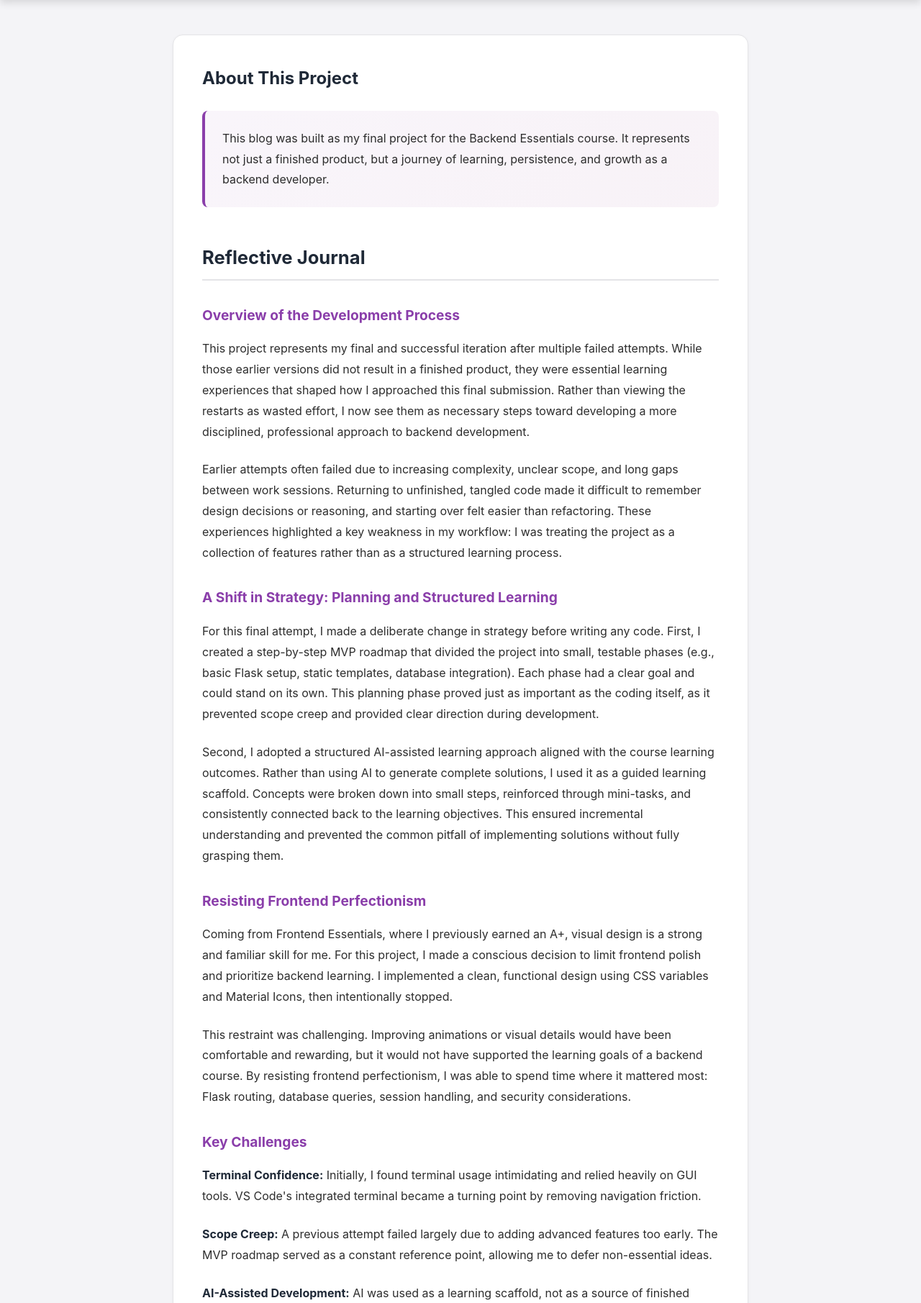
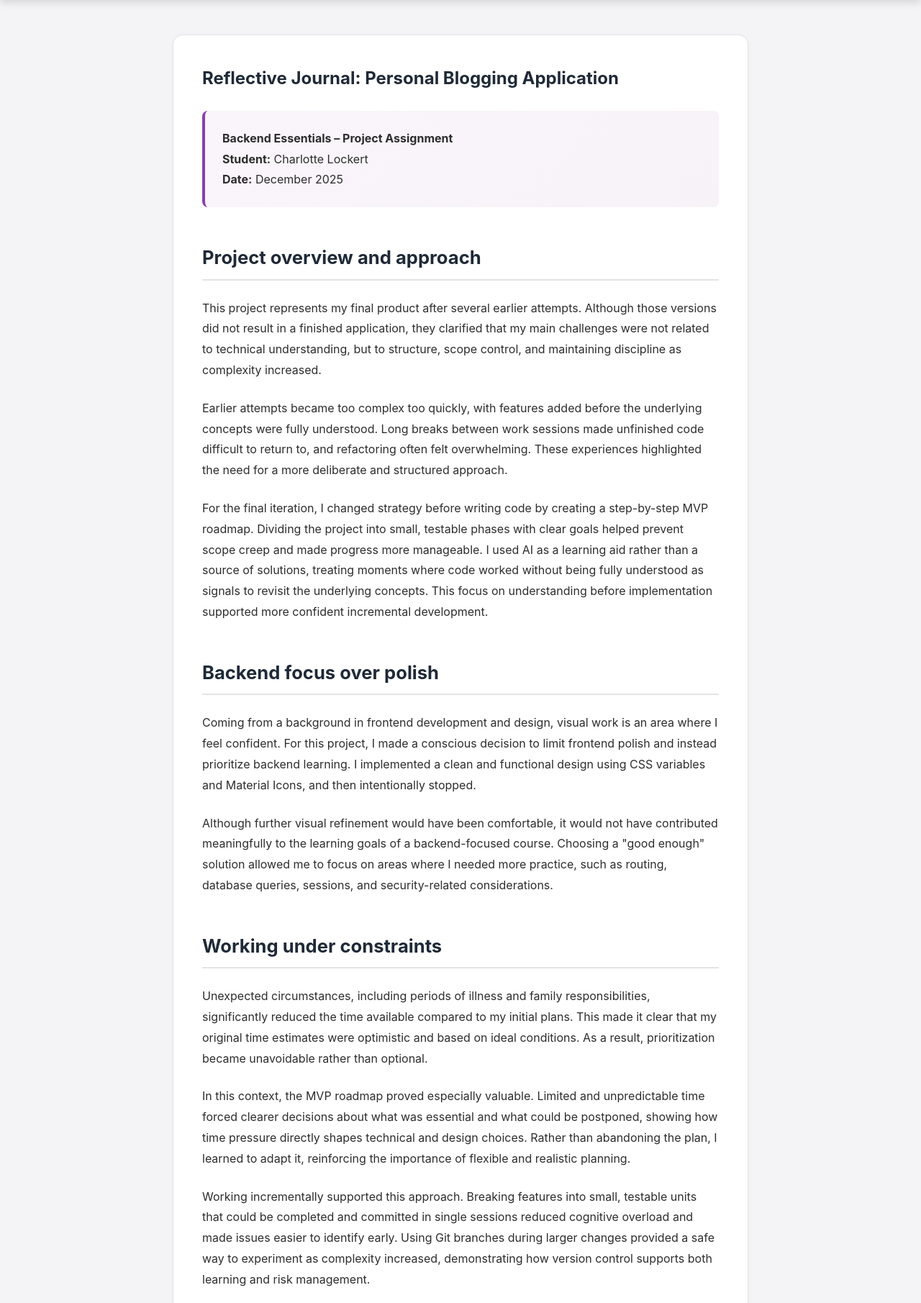
Before and after one commit to Clockert/personal-blog, a Flask app: page /about in a window 1280 px wide. Shown: the part 128-1939 px from the top of the page at 72% size. Run offline with Flask 3, Linux system fonts and the light colour scheme.

Commit message:
Revise about page with detailed project reflection

```diff
--- a/templates/about.html
+++ b/templates/about.html
@@ -2,115 +2,212 @@
 block content %}
 <div class="about-container">
   <article class="about-content">
-    <h2>About This Project</h2>
+    <h2>Reflective Journal: Personal Blogging Application</h2>
 
     <div class="about-intro">
       <p>
-        This blog was built as my final project for the Backend Essentials
-        course. It represents not just a finished product, but a journey of
-        learning, persistence, and growth as a backend developer.
+        <strong>Backend Essentials – Project Assignment</strong><br />
+        <strong>Student:</strong> Charlotte Lockert<br />
+        <strong>Date:</strong> December 2025
       </p>
     </div>
 
     <section class="journal-section">
-      <h3>Reflective Journal</h3>
+      <h3>Project overview and approach</h3>
 
       <div class="journal-content">
-        <h4>Overview of the Development Process</h4>
         <p>
-          This project represents my final and successful iteration after
-          multiple failed attempts. While those earlier versions did not result
-          in a finished product, they were essential learning experiences that
-          shaped how I approached this final submission. Rather than viewing the
-          restarts as wasted effort, I now see them as necessary steps toward
-          developing a more disciplined, professional approach to backend
-          development.
+          This project represents my final product after several earlier
+          attempts. Although those versions did not result in a finished
+          application, they clarified that my main challenges were not related
+          to technical understanding, but to structure, scope control, and
+          maintaining discipline as complexity increased.
         </p>
 
         <p>
-          Earlier attempts often failed due to increasing complexity, unclear
-          scope, and long gaps between work sessions. Returning to unfinished,
-          tangled code made it difficult to remember design decisions or
-          reasoning, and starting over felt easier than refactoring. These
-          experiences highlighted a key weakness in my workflow: I was treating
-          the project as a collection of features rather than as a structured
-          learning process.
-        </p>
-
-        <h4>A Shift in Strategy: Planning and Structured Learning</h4>
-        <p>
-          For this final attempt, I made a deliberate change in strategy before
-          writing any code. First, I created a step-by-step MVP roadmap that
-          divided the project into small, testable phases (e.g., basic Flask
-          setup, static templates, database integration). Each phase had a clear
-          goal and could stand on its own. This planning phase proved just as
-          important as the coding itself, as it prevented scope creep and
-          provided clear direction during development.
+          Earlier attempts became too complex too quickly, with features added
+          before the underlying concepts were fully understood. Long breaks
+          between work sessions made unfinished code difficult to return to, and
+          refactoring often felt overwhelming. These experiences highlighted the
+          need for a more deliberate and structured approach.
         </p>
 
         <p>
-          Second, I adopted a structured AI-assisted learning approach aligned
-          with the course learning outcomes. Rather than using AI to generate
-          complete solutions, I used it as a guided learning scaffold. Concepts
-          were broken down into small steps, reinforced through mini-tasks, and
-          consistently connected back to the learning objectives. This ensured
-          incremental understanding and prevented the common pitfall of
-          implementing solutions without fully grasping them.
+          For the final iteration, I changed strategy before writing code by
+          creating a step-by-step MVP roadmap. Dividing the project into small,
+          testable phases with clear goals helped prevent scope creep and made
+          progress more manageable. I used AI as a learning aid rather than a
+          source of solutions, treating moments where code worked without being
+          fully understood as signals to revisit the underlying concepts. This
+          focus on understanding before implementation supported more confident
+          incremental development.
         </p>
+      </div>
+    </section>
 
-        <h4>Resisting Frontend Perfectionism</h4>
+    <section class="journal-section">
+      <h3>Backend focus over polish</h3>
+
+      <div class="journal-content">
         <p>
-          Coming from Frontend Essentials, where I previously earned an A+,
-          visual design is a strong and familiar skill for me. For this project,
-          I made a conscious decision to limit frontend polish and prioritize
-          backend learning. I implemented a clean, functional design using CSS
-          variables and Material Icons, then intentionally stopped.
+          Coming from a background in frontend development and design, visual
+          work is an area where I feel confident. For this project, I made a
+          conscious decision to limit frontend polish and instead prioritize
+          backend learning. I implemented a clean and functional design using
+          CSS variables and Material Icons, and then intentionally stopped.
         </p>
 
         <p>
-          This restraint was challenging. Improving animations or visual details
-          would have been comfortable and rewarding, but it would not have
-          supported the learning goals of a backend course. By resisting
-          frontend perfectionism, I was able to spend time where it mattered
-          most: Flask routing, database queries, session handling, and security
-          considerations.
+          Although further visual refinement would have been comfortable, it
+          would not have contributed meaningfully to the learning goals of a
+          backend-focused course. Choosing a "good enough" solution allowed me
+          to focus on areas where I needed more practice, such as routing,
+          database queries, sessions, and security-related considerations.
         </p>
+      </div>
+    </section>
 
-        <h4>Key Challenges</h4>
+    <section class="journal-section">
+      <h3>Working under constraints</h3>
+
+      <div class="journal-content">
         <p>
-          <strong>Terminal Confidence:</strong> Initially, I found terminal
-          usage intimidating and relied heavily on GUI tools. VS Code's
-          integrated terminal became a turning point by removing navigation
-          friction.
+          Unexpected circumstances, including periods of illness and family
+          responsibilities, significantly reduced the time available compared to
+          my initial plans. This made it clear that my original time estimates
+          were optimistic and based on ideal conditions. As a result,
+          prioritization became unavoidable rather than optional.
         </p>
 
         <p>
-          <strong>Scope Creep:</strong> A previous attempt failed largely due to
-          adding advanced features too early. The MVP roadmap served as a
-          constant reference point, allowing me to defer non-essential ideas.
+          In this context, the MVP roadmap proved especially valuable. Limited
+          and unpredictable time forced clearer decisions about what was
+          essential and what could be postponed, showing how time pressure
+          directly shapes technical and design choices. Rather than abandoning
+          the plan, I learned to adapt it, reinforcing the importance of
+          flexible and realistic planning.
         </p>
 
         <p>
-          <strong>AI-Assisted Development:</strong> AI was used as a learning
-          scaffold, not as a source of finished solutions. I constrained AI
-          assistance by clearly defining the current project phase and limiting
-          suggestions to the relevant scope.
-        </p>
-
-        <h4>What I Learned</h4>
-        <p>
-          This project demonstrated that successful backend development is as
-          much about planning, prioritization, and self-regulation as it is
-          about writing code. Earlier failures were not due to lack of technical
-          ability, but to insufficient structure and focus.
+          Working incrementally supported this approach. Breaking features into
+          small, testable units that could be completed and committed in single
+          sessions reduced cognitive overload and made issues easier to identify
+          early. Using Git branches during larger changes provided a safe way to
+          experiment as complexity increased, demonstrating how version control
+          supports both learning and risk management.
         </p>
 
         <p>
-          The most valuable outcome was not a feature-rich application, but a
-          deeper understanding of backend architecture, professional workflows,
-          and my own learning process. This experience has fundamentally changed
-          how I approach complex software projects: learning first, features
-          second.
+          As the application grew, keeping most logic in a single
+          <code>app.py</code> file became harder to reason about. While
+          refactoring into separate modules earlier would have been preferable,
+          attempting this late in the project felt risky and time-consuming.
+          Instead, I improved internal structure by adding clearer section
+          headings and a table of contents within the file. Although this did
+          not replace proper modularization, it improved readability and
+          maintainability, reflecting a conscious trade-off between ideal
+          architecture and practical constraints.
+        </p>
+
+        <p>
+          Early in the project, I also felt uncomfortable using the terminal and
+          relied mostly on graphical tools. By deliberately using the integrated
+          terminal in VS Code for essential tasks, this gradually became a
+          natural part of my workflow.
+        </p>
+      </div>
+    </section>
+
+    <section class="journal-section">
+      <h3>Using AI responsibly</h3>
+
+      <div class="journal-content">
+        <p>
+          AI support was intentionally constrained throughout the project. I
+          defined the current project phase before asking for help and avoided
+          implementing any code I could not explain or test independently. This
+          helped maintain a strong connection between learning and
+          implementation.
+        </p>
+
+        <p>
+          I used AI to assist with repetitive tasks and structural improvements
+          in areas where I already had more experience, particularly
+          frontend-related work such as organising CSS. Because I was
+          comfortable reviewing the output, this felt like a low-risk and
+          effective use of AI. In contrast, I deliberately avoided using AI to
+          restructure core backend files such as <code>app.py</code>, as I was
+          concerned about breaking existing functionality and reducing my own
+          learning. This distinction helped clarify when AI use supports
+          understanding and when it risks replacing it.
+        </p>
+      </div>
+    </section>
+
+    <section class="journal-section">
+      <h3>Testing and confidence</h3>
+
+      <div class="journal-content">
+        <p>
+          Writing automated tests changed how I thought about correctness and
+          confidence in my code. While much of the application appeared to work
+          through manual testing, writing tests revealed edge cases and an
+          existing bug that would likely have caused runtime errors in
+          production. This showed that testing is not only about verifying
+          expected behaviour, but about uncovering hidden assumptions.
+        </p>
+
+        <p>
+          Test coverage also made it easier to make changes without fear of
+          breaking existing functionality, reinforcing the value of testing as
+          part of a professional backend workflow, particularly when working
+          incrementally and under time constraints.
+        </p>
+      </div>
+    </section>
+
+    <section class="journal-section">
+      <h3>Security considerations</h3>
+
+      <div class="journal-content">
+        <p>
+          Security considerations were integrated throughout the project.
+          Database interactions use parameterized queries to reduce the risk of
+          SQL injection, and Jinja2's automatic escaping helps protect against
+          XSS attacks, which I verified through simple testing. Sensitive
+          credentials are handled using environment variables and kept out of
+          version control. Together, these choices reflect a growing awareness
+          of backend security as an integral part of application design, rather
+          than something added after functionality is complete.
+        </p>
+      </div>
+    </section>
+
+    <section class="journal-section">
+      <h3>Reflection and relevance</h3>
+
+      <div class="journal-content">
+        <p>
+          This project strengthened my understanding of core backend concepts
+          while also developing practical technical skills. More broadly, it
+          reinforced competencies related to ethical tool use, self-directed
+          learning, and scope management.
+        </p>
+
+        <p>
+          Although my long-term goal is not to become a professional developer,
+          gaining hands-on backend experience was essential for building the
+          technical understanding needed to collaborate effectively with
+          development teams and make informed decisions in project or
+          coordination roles.
+        </p>
+
+        <p>
+          Overall, the project showed me that successful backend development
+          depends on planning, prioritization, and self-regulation as much as
+          writing code. Experiencing steady progress and deeper understanding
+          made the learning process both motivating and rewarding, and
+          strengthened my confidence when working with technical systems.
         </p>
       </div>
     </section>
```
